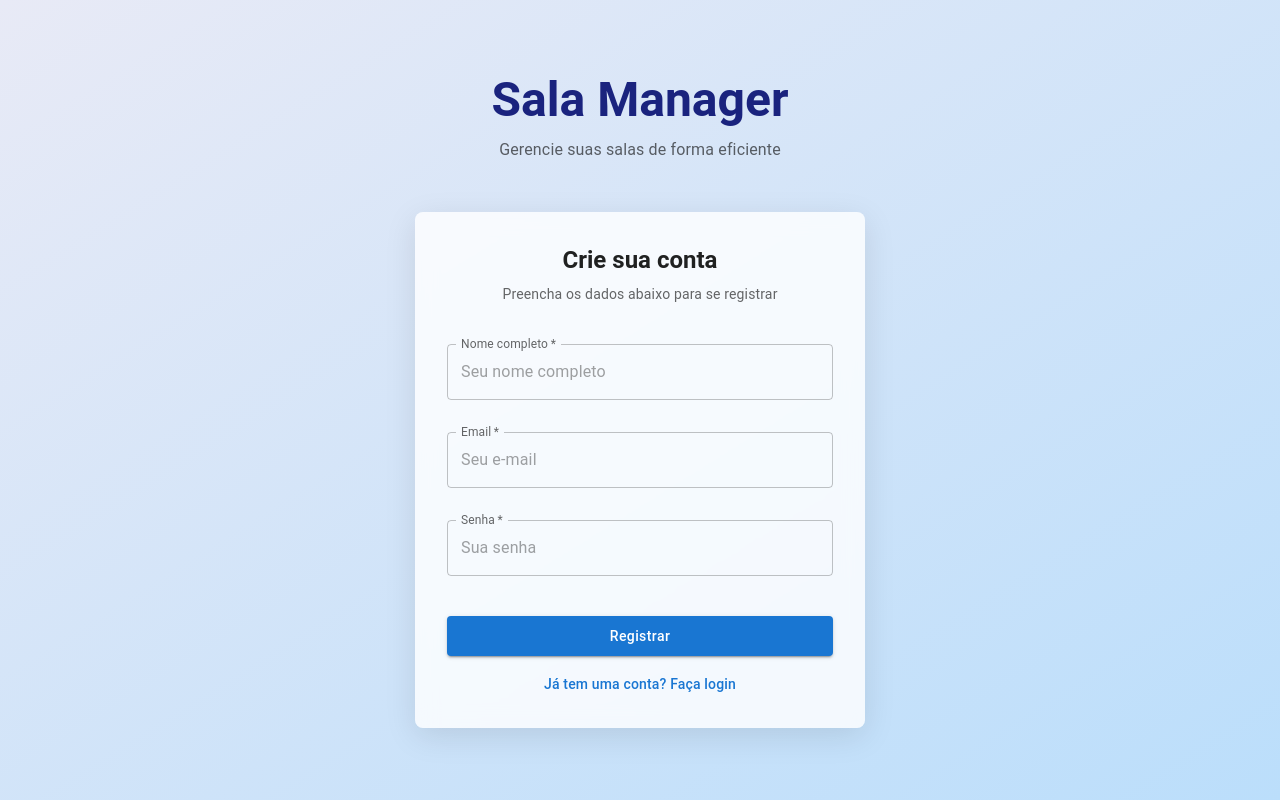
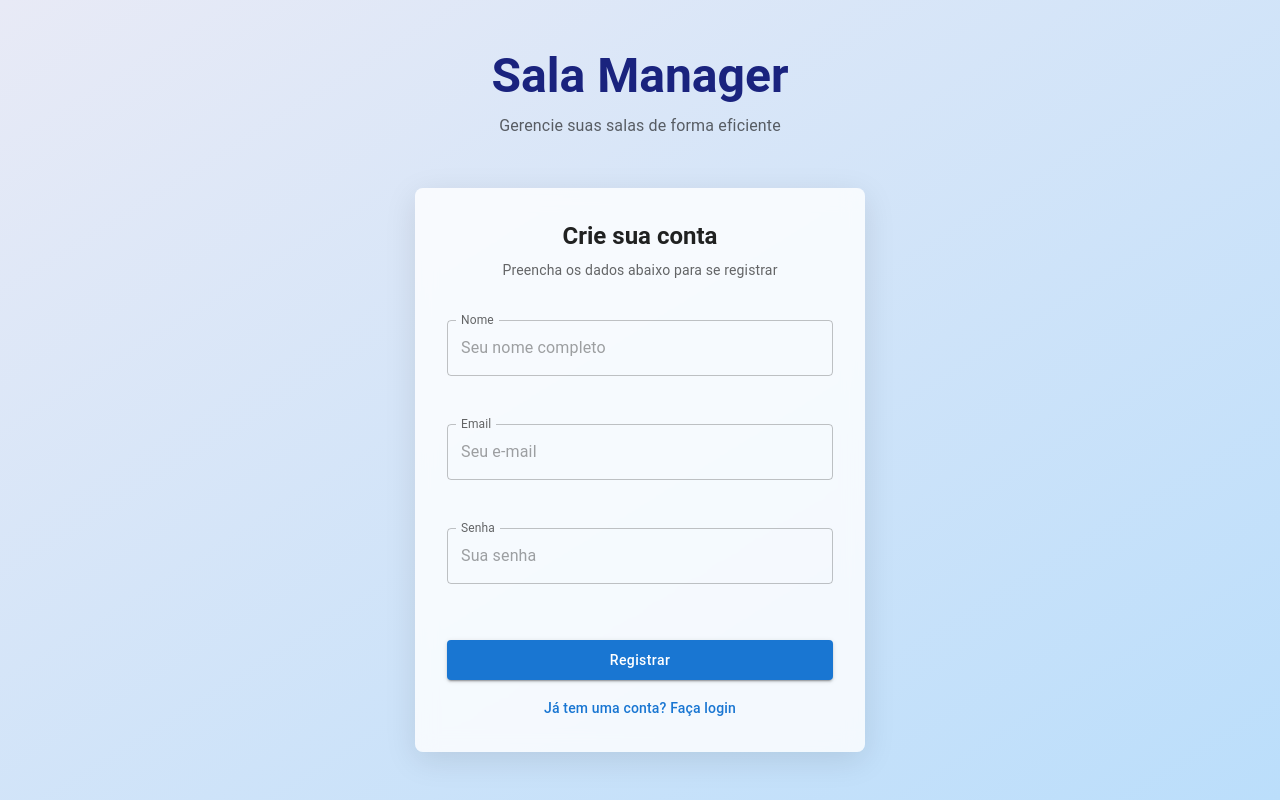
Before and after one commit to EndrioAlberton/sala-manager-web, a React (Vite) app: page /register in a window 1280 px wide. Built offline with nearby package versions, Linux system fonts and the light colour scheme.

Commit message:
chora: adicionado validação no register e login

```diff
--- a/src/components/Input.tsx
+++ b/src/components/Input.tsx
@@ -13,18 +13,23 @@ export const Input: React.FC<InputProps> = ({ label, error, className, ...props
                 variant="outlined"
                 label={label}
                 error={!!error}
-                helperText={error}
+                helperText={error || ' '}
                 fullWidth
                 InputLabelProps={{
                     shrink: true,
                 }}
                 sx={{
-                    mb: 1,
                     '& .MuiOutlinedInput-root': {
                         '&:hover fieldset': {
                             borderColor: error ? 'error.main' : 'primary.main',
                         },
                     },
+                    mb: 0,
+                    '& .MuiFormHelperText-root': {
+                        minHeight: '1.25rem',
+                        m: 0,
+                        mt: 0.5
+                    }
                 }}
                 className={className}
                 {...props as any}
--- a/src/pages/Login.tsx
+++ b/src/pages/Login.tsx
@@ -1,7 +1,8 @@
 import { useState } from 'react';
 import { useNavigate, Link as RouterLink } from 'react-router-dom';
+import { useForm } from 'react-hook-form';
+import { zodResolver } from '@hookform/resolvers/zod';
 import { authService } from '../services/authService';
-import { LoginCredentials } from '../services/api';
 import { Input } from '../components/Input';
 import { Button } from '../components/Button';
 import { Alert } from '../components/Alert';
@@ -13,6 +14,7 @@ import {
   Link,
   styled
 } from '@mui/material';
+import { loginSchema, LoginFormData } from '../schemas/userSchema';
 
 // Componente estilizado para o fundo da página
 const StyledBackground = styled(Box)(({ theme }) => ({
@@ -41,40 +43,21 @@ export function Login() {
     const navigate = useNavigate();
     const [error, setError] = useState<string>('');
     const [loading, setLoading] = useState(false);
-    const [formData, setFormData] = useState<LoginCredentials>({
-        email: '',
-        password: ''
+
+    const {
+        register,
+        handleSubmit,
+        formState: { errors }
+    } = useForm<LoginFormData>({
+        resolver: zodResolver(loginSchema)
     });
 
-    const handleChange = (e: React.ChangeEvent<HTMLInputElement>) => {
-        const { name, value } = e.target;
-        setFormData(prev => ({
-            ...prev,
-            [name]: value
-        }));
-    };
-
-    const handleSubmit = async (e: React.FormEvent) => {
-        e.preventDefault();
+    const onSubmit = async (data: LoginFormData) => {
         setError('');
         setLoading(true);
 
-        // Validação básica
-        if (!formData.email) {
-            setError('Por favor, informe seu e-mail');
-            setLoading(false);
-            return;
-        }
-
-        if (!formData.password) {
-            setError('Por favor, informe sua senha');
-            setLoading(false);
-            return;
-        }
-
         try {
-            // Chamar o método de login
-            await authService.login({ email: formData.email, password: formData.password });
+            await authService.login(data);
             navigate('/classrooms', { replace: true });
         } catch (err: any) {
             console.error('Erro durante login:', err);
@@ -107,29 +90,23 @@ export function Login() {
                         </Typography>
                     </Box>
 
-                    <form onSubmit={handleSubmit}>
+                    <form onSubmit={handleSubmit(onSubmit)} noValidate>
                         {error && <Alert message={error} />}
 
                         <Input
-                            id="email"
-                            name="email"
+                            label="Email"
                             type="email"
-                            label="Email"
-                            required
-                            value={formData.email}
-                            onChange={handleChange}
+                            error={errors.email?.message}
+                            {...register('email')}
                             placeholder="Seu e-mail"
                             fullWidth
                         />
 
                         <Input
-                            id="password"
-                            name="password"
+                            label="Senha"
                             type="password"
-                            label="Senha"
-                            required
-                            value={formData.password}
-                            onChange={handleChange}
+                            error={errors.password?.message}
+                            {...register('password')}
                             placeholder="Sua senha"
                             fullWidth
                         />
--- a/src/pages/Register.tsx
+++ b/src/pages/Register.tsx
@@ -1,7 +1,8 @@
 import { useState } from 'react';
 import { useNavigate, Link as RouterLink } from 'react-router-dom';
+import { useForm } from 'react-hook-form';
+import { zodResolver } from '@hookform/resolvers/zod';
 import { authService } from '../services/authService';
-import { User } from '../services/api';
 import { Input } from '../components/Input';
 import { Button } from '../components/Button';
 import { Alert } from '../components/Alert';
@@ -14,6 +15,7 @@ import {
   styled
 } from '@mui/material';
 import { UserType } from '../types/User';
+import { registerSchema, RegisterFormData } from '../schemas/userSchema';
 
 // Componente estilizado para o fundo da página
 const StyledBackground = styled(Box)(({ theme }) => ({
@@ -42,34 +44,21 @@ export function Register() {
     const navigate = useNavigate();
     const [error, setError] = useState<string>('');
     const [loading, setLoading] = useState(false);
-    const [formData, setFormData] = useState<Omit<User, 'id'>>({
-        name: '',
-        email: '',
-        password: '',
-        userType: UserType.ALUNO
+
+    const {
+        register,
+        handleSubmit,
+        formState: { errors }
+    } = useForm<RegisterFormData>({
+        resolver: zodResolver(registerSchema)
     });
 
-    const handleChange = (e: React.ChangeEvent<HTMLInputElement>) => {
-        const { name, value } = e.target;
-        setFormData(prev => ({
-            ...prev,
-            [name]: value
-        }));
-    };
-
-    const handleSubmit = async (e: React.FormEvent) => {
-        e.preventDefault();
+    const onSubmit = async (data: RegisterFormData) => {
         setError('');
         setLoading(true);
 
         try {
-            const userData = {
-                name: formData.name,
-                email: formData.email,
-                password: formData.password,
-                userType: UserType.ALUNO // Valor fixo ou de um select
-            };
-            await authService.register(userData);
+            await authService.register(data);
             navigate('/login');
         } catch (err: any) {
             setError(err.message);
@@ -101,41 +90,31 @@ export function Register() {
                         </Typography>
                     </Box>
 
-                    <form onSubmit={handleSubmit}>
+                    <form onSubmit={handleSubmit(onSubmit)} noValidate>
                         {error && <Alert message={error} />}
 
                         <Input
-                            id="name"
-                            name="name"
-                            type="text"
-                            label="Nome completo"
-                            required
-                            value={formData.name}
-                            onChange={handleChange}
+                            label="Nome"
+                            error={errors.name?.message}
+                            {...register('name')}
                             placeholder="Seu nome completo"
                             fullWidth
                         />
 
                         <Input
-                            id="email"
-                            name="email"
+                            label="Email"
                             type="email"
-                            label="Email"
-                            required
-                            value={formData.email}
-                            onChange={handleChange}
+                            error={errors.email?.message}
+                            {...register('email')}
                             placeholder="Seu e-mail"
                             fullWidth
                         />
 
                         <Input
-                            id="password"
-                            name="password"
+                            label="Senha"
                             type="password"
-                            label="Senha"
-                            required
-                            value={formData.password}
-                            onChange={handleChange}
+                            error={errors.password?.message}
+                            {...register('password')}
                             placeholder="Sua senha"
                             fullWidth
                         />
--- /dev/null
+++ b/src/schemas/userSchema.ts
@@ -0,0 +1,33 @@
+import { z } from 'zod';
+import { UserType } from '../types/User';
+
+const emailRegex = /^[a-zA-Z0-9._%+-]+@[a-zA-Z0-9.-]+\.[a-zA-Z]{2,}$/;
+
+/*
+usuario@dominio.com
+nome.sobrenome@empresa.com.br
+user123@site.org
+*/
+
+export const registerSchema = z.object({
+  name: z.string()
+    .min(3, 'Nome deve ter no mínimo 3 caracteres')
+    .max(100, 'Nome deve ter no máximo 100 caracteres'),
+  email: z.string()
+    .min(1, 'Email é obrigatório')
+    .regex(emailRegex, 'Formato de email inválido'),
+  password: z.string()
+    .min(6, 'Senha deve ter no mínimo 6 caracteres')
+    .max(50, 'Senha deve ter no máximo 50 caracteres'),
+  userType: z.nativeEnum(UserType).optional().default(UserType.ALUNO)
+});
+
+export const loginSchema = z.object({
+  email: z.string()
+    .min(1, 'Email é obrigatório'),
+  password: z.string()
+    .min(1, 'Senha é obrigatória')
+});
+
+export type RegisterFormData = z.infer<typeof registerSchema>;
+export type LoginFormData = z.infer<typeof loginSchema>;
```
